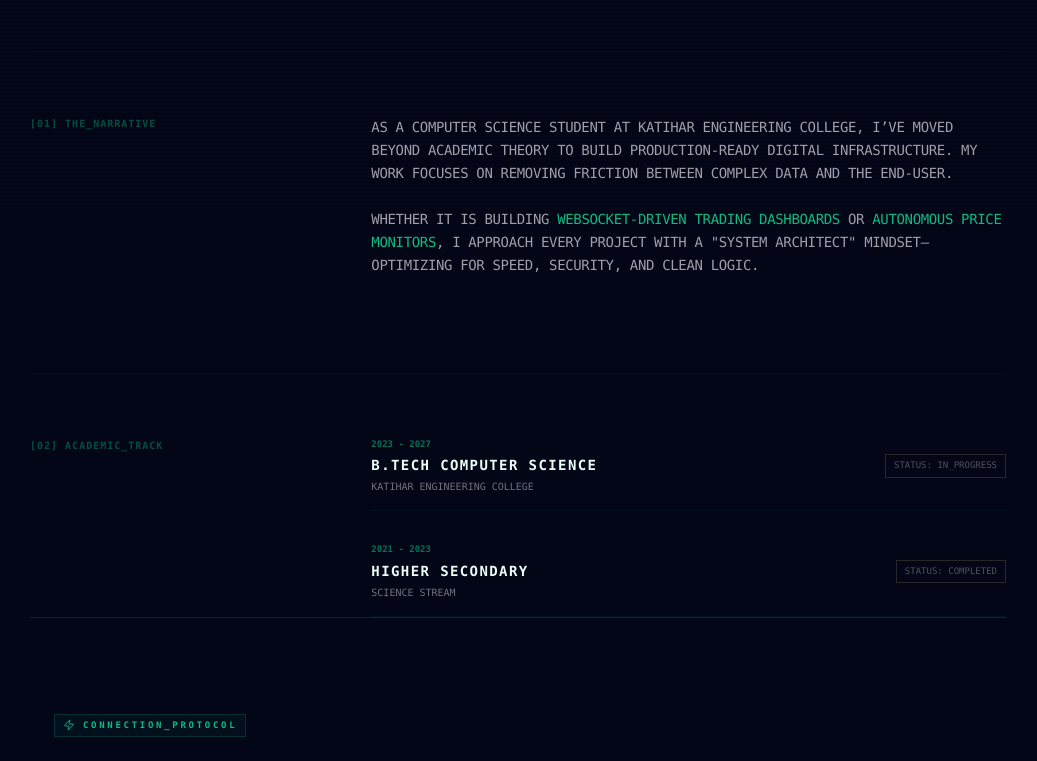
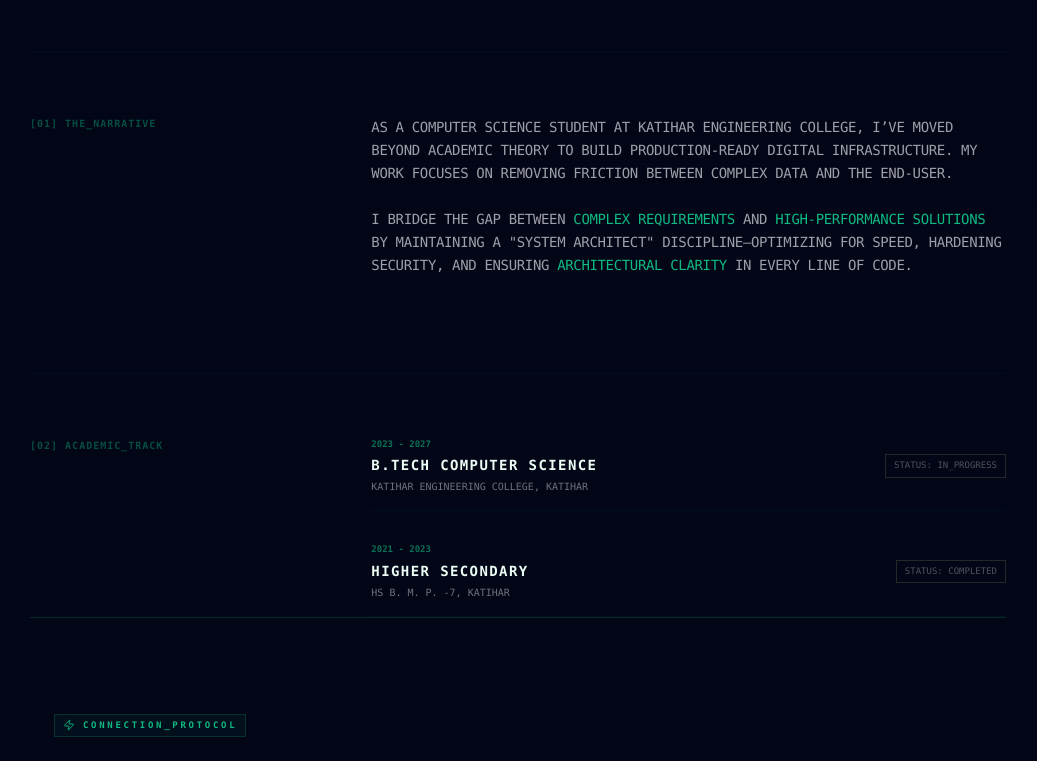
Before and after one commit to swaraj608/Portfolio, a Next.js app: page /about in a window 1280 px wide. Shown: the part 593-1354 px from the top of the page, without its empty margins (122-1159 px from the left). Built offline with nearby package versions, Linux system fonts and the light colour scheme.

Commit message:
added narration

```diff
--- a/app/about/page.tsx
+++ b/app/about/page.tsx
@@ -90,8 +90,8 @@ export default function AboutPage() {
                 As a Computer Science student at Katihar Engineering College, I’ve moved beyond academic theory to build production-ready digital infrastructure. My work focuses on removing friction between complex data and the end-user.
               </p>
               <p>
-                Whether it is building <span className="text-primary">WebSocket-driven trading dashboards</span> or <span className="text-primary">autonomous price monitors</span>, I approach every project with a "System Architect" mindset—optimizing for speed, security, and clean logic.
-              </p>
+  I bridge the gap between <span className="text-primary">complex requirements</span> and <span className="text-primary">high-performance solutions</span> by maintaining a "System Architect" discipline—optimizing for speed, hardening security, and ensuring <span className="text-primary">architectural clarity</span> in every line of code.
+</p>
             </div>
           </motion.section>
 
@@ -106,8 +106,8 @@ export default function AboutPage() {
               [02] ACADEMIC_TRACK
             </div>
             <div className="md:col-span-2 space-y-8">
-              <AcademicRow year="2023 - 2027" title="B.Tech Computer Science" institution="Katihar Engineering College" status="IN_PROGRESS" />
-              <AcademicRow year="2021 - 2023" title="Higher Secondary" institution="Science Stream" status="COMPLETED" />
+              <AcademicRow year="2023 - 2027" title="B.Tech Computer Science" institution="Katihar Engineering College, Katihar" status="IN_PROGRESS" />
+              <AcademicRow year="2021 - 2023" title="Higher Secondary" institution="HS B. M. P. -7, Katihar" status="COMPLETED" />
             </div>
           </motion.section>
         </div>
```
